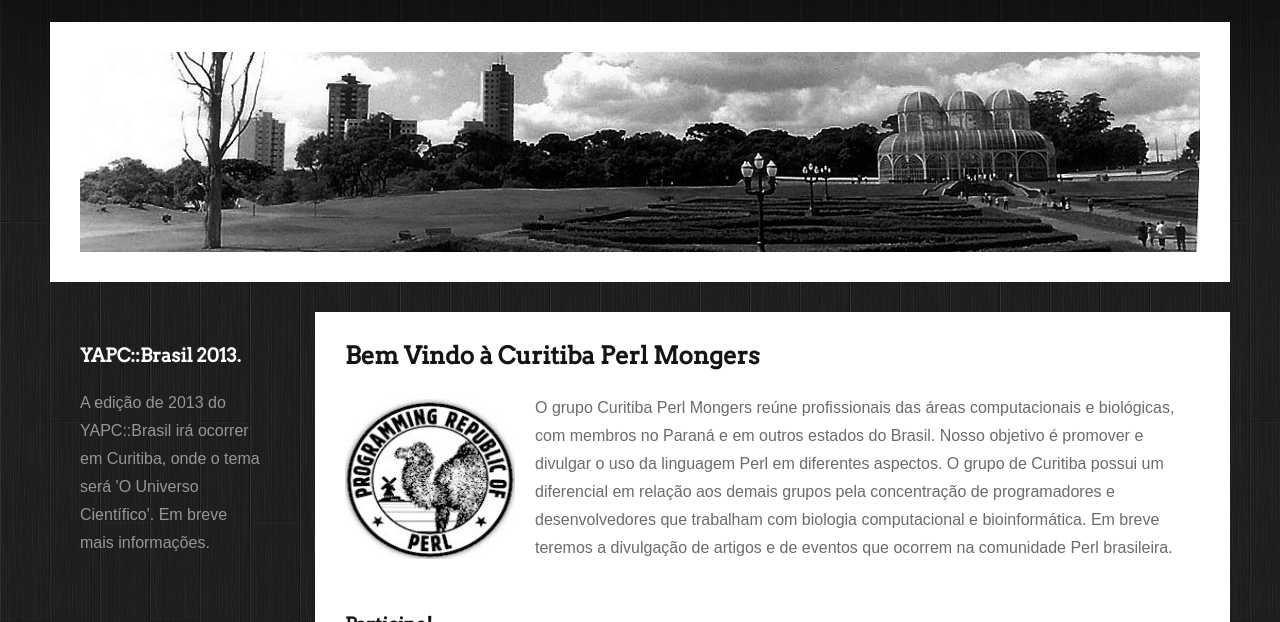
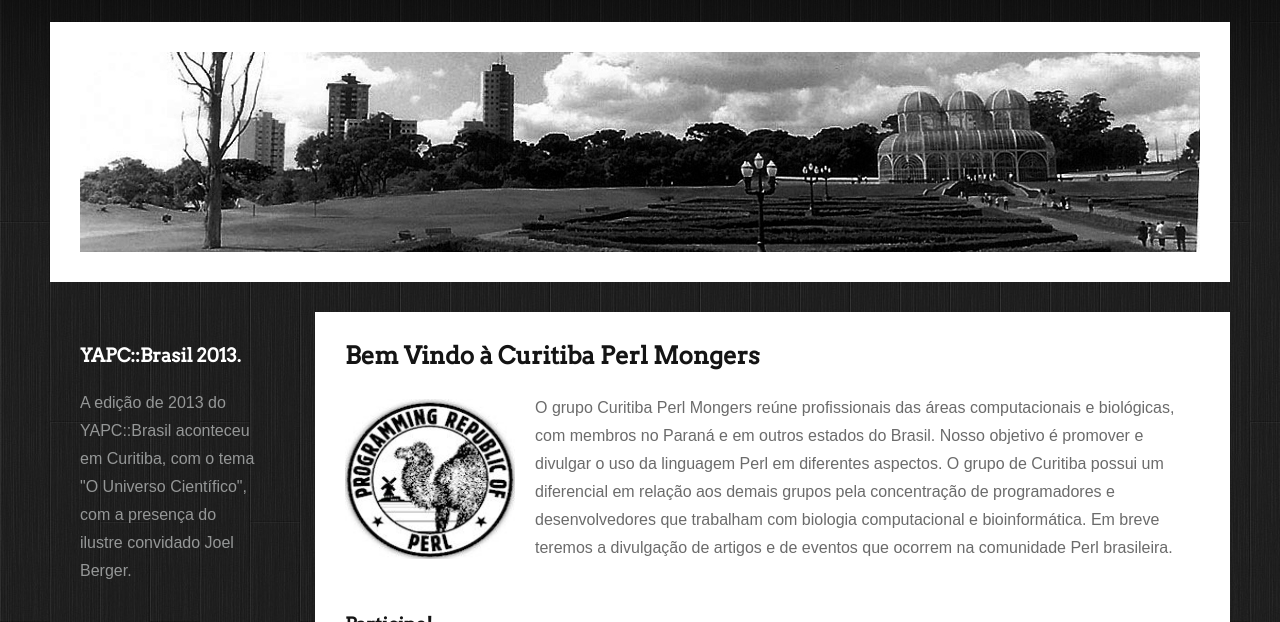
Before and after one commit to Curitiba-pm/curitibapm, a plain HTML site: page index.html in a window 1280 px wide. Shown: the part 178-800 px from the top of the page. Drawn offline with Linux system fonts and the light colour scheme; files whose address does not match are found by name.

Commit message:
Atualizar texto sobre YAPC

```diff
--- a/index.html
+++ b/index.html
@@ -63,7 +63,7 @@
 					YAPC::Brasil 2013.
 				    </h3>
 				    <p>
-					A edição de 2013 do YAPC::Brasil irá ocorrer em Curitiba, onde o tema será 'O Universo Científico'. Em breve mais informações.
+					A edição de 2013 do YAPC::Brasil aconteceu em Curitiba, com o tema "O Universo Científico", com a presença do ilustre convidado Joel Berger.
 				    </p>
 				</div>
 
```
